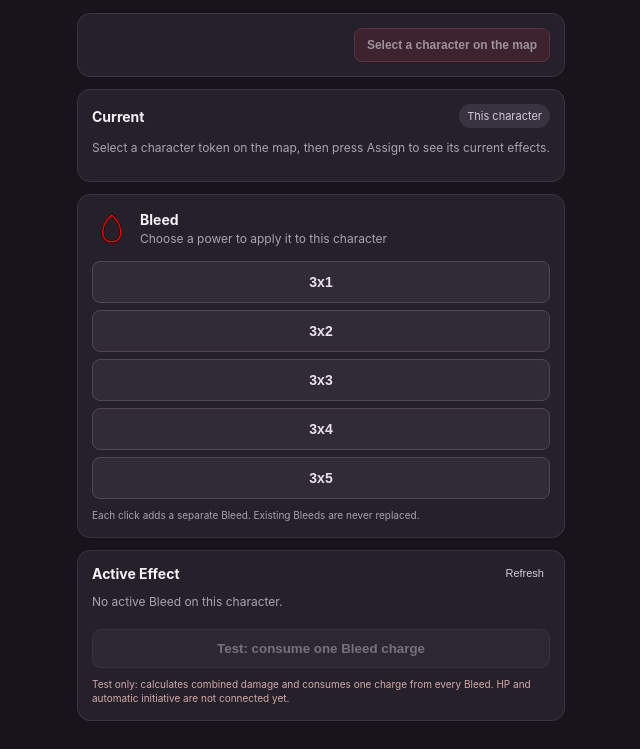
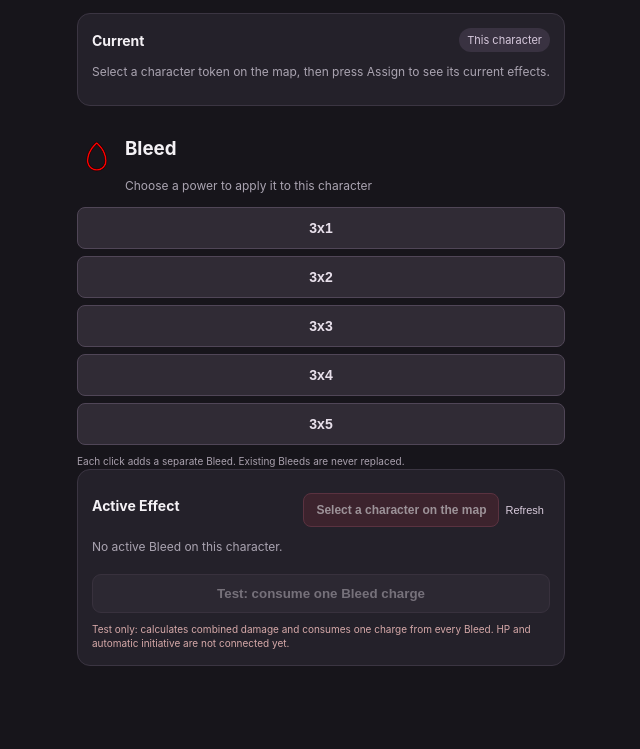
Before and after one commit to Herbybow/Effect-Tracker, a React app: page index.html in a window 1280 px wide. Shown: the part 59-808 px from the top of the page, without its empty margins (319-959 px from the left). Built offline with nearby package versions, Linux system fonts and the light colour scheme; what @owlbear-rodeo/sdk would draw is missing.

Commit message:
Move character assignment into Active Effect panel

```diff
--- a/index.html
+++ b/index.html
@@ -13,17 +13,12 @@
     </header>
 
     <section class="panel">
-      <div class="character-title"><strong id="character-name" class="character-name"></strong><button id="assign-character" class="assign-button" type="button" disabled>Select a character on the map</button></div>
-      <p id="selection-label" class="muted" hidden>Select a character token on the map, then press Assign.</p>
-    </section>
-
-    <section class="panel">
       <div class="section-title"><h2>Current</h2><span class="pill">This character</span></div>
       <div id="current-effects" class="empty">Select a character token on the map, then press Assign to see its current effects.</div>
     </section>
 
-    <section class="panel bleed-panel">
-      <div class="effect-heading"><img class="drop" src="./effects/Bleed.svg" alt="Bleed" /><div><h2>Bleed</h2><p class="muted">Choose a power to apply it to this character</p></div></div>
+    <div id="bleed-controls" class="bleed-controls">
+      <div class="effect-heading"><img class="drop" src="./effects/Bleed.svg" alt="Bleed" /><div><h3>Bleed</h3><p class="muted">Choose a power to apply it to this character</p></div></div>
       <div class="tiers" id="tiers">
         <button data-tier="1">3x1</button>
         <button data-tier="2">3x2</button>
@@ -32,10 +27,11 @@
         <button data-tier="5">3x5</button>
       </div>
       <p class="hint">Each click adds a separate Bleed. Existing Bleeds are never replaced.</p>
-    </section>
+    </div>
 
     <section class="panel">
-      <div class="section-title"><h2>Active Effect</h2><button id="reload-effects" class="text-button">Refresh</button></div>
+      <div class="section-title"><h2>Active Effect</h2><div class="active-actions"><strong id="character-name" class="character-name"></strong><button id="assign-character" class="assign-button" type="button" disabled>Select a character on the map</button><button id="reload-effects" class="text-button">Refresh</button></div></div>
+      <p id="selection-label" class="muted" hidden>Select a character token on the map, then press Assign.</p>
       <div id="effects" class="empty">No active Bleed on this character.</div>
       <button id="test-tick" class="secondary" disabled>Test: consume one Bleed charge</button>
       <p class="warning">Test only: calculates combined damage and consumes one charge from every Bleed. HP and automatic initiative are not connected yet.</p>
@@ -43,7 +39,7 @@
     <div id="toast" role="status" aria-live="polite"></div>
   </main>
   <script type="module">
-    import("./main.js?rev=20261124-assign2").catch((error) => {
+    import("./main.js?rev=20261124-layout3").catch((error) => {
       const label = document.getElementById("selection-label");
       if (label) label.textContent = `Effect Tracker failed to start: ${error?.message || error}`;
       console.error("Effect Tracker module failed to load:", error);
```
